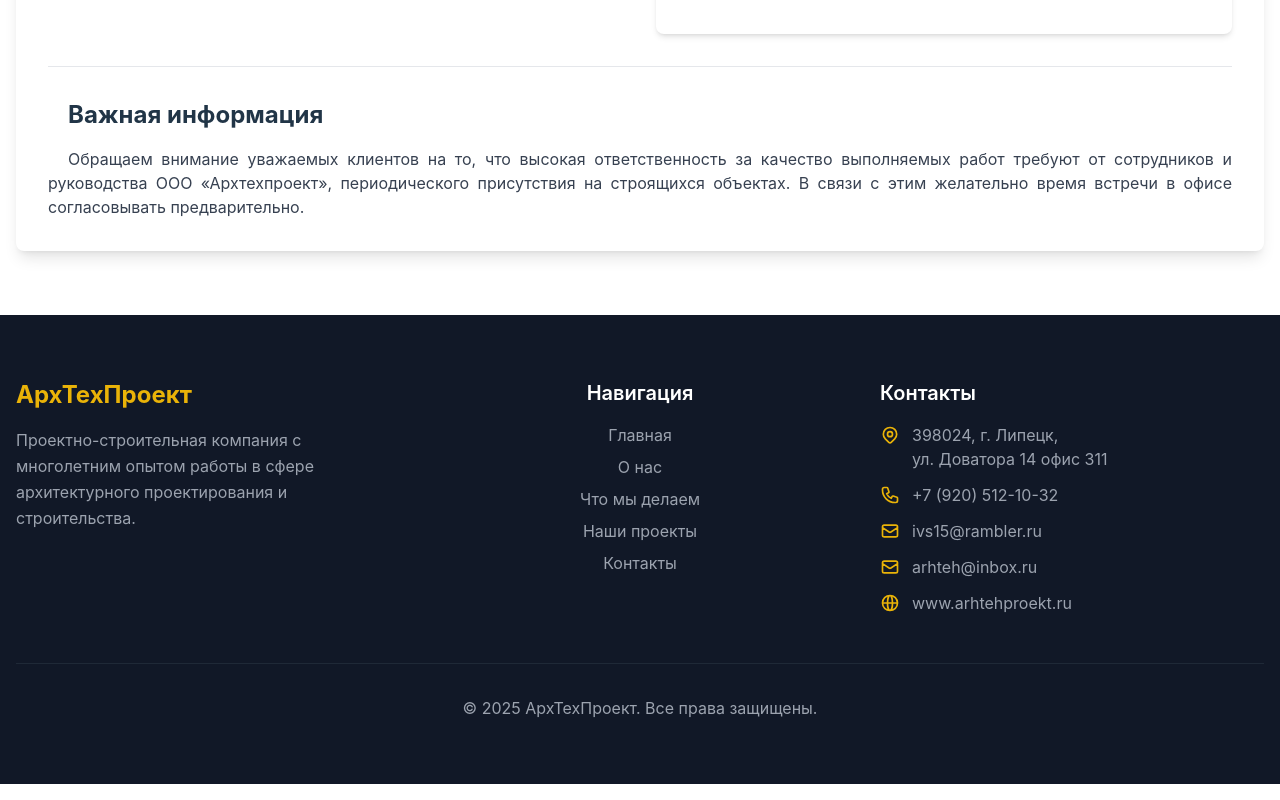
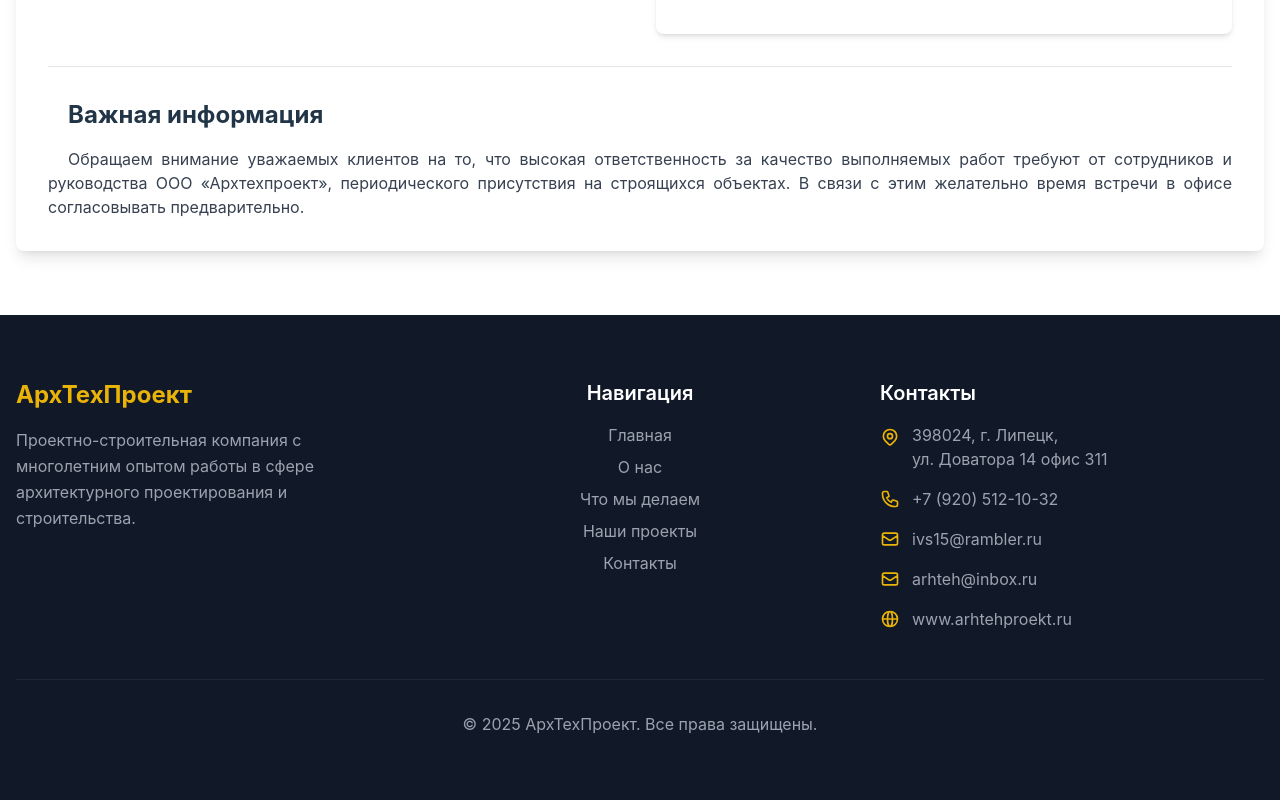
Before and after one commit to Ki3iL/arch_site, a Vue app: page / in a window 1280 px wide. Shown: the part 4544-5344 px from the top of the page. Built offline with nearby package versions, Linux system fonts and the light colour scheme.

Commit message:
fix menu mein

```diff
--- a/src/components/Footer.vue
+++ b/src/components/Footer.vue
@@ -2,6 +2,7 @@
 import { menu } from '@/data/menu.js';
 import { city, street, tel, email_1, email_2, site } from '@/data/contacts.js';
 import BaseIcon from '@/components/icons/BaseIcon.vue';
+import { scrollToElement } from '@/utils/scroll.js';
 
 const contactItems = [
   {
@@ -25,6 +26,20 @@ const contactItems = [
     href: `https://${site}`,
   },
 ];
+
+const handleNavClick = (e, href) => {
+  if (href === '#') {
+    e.preventDefault();
+    window.scrollTo({
+      top: 0,
+      behavior: 'smooth'
+    });
+  } else if (href.startsWith('#')) {
+    e.preventDefault();
+    const id = href.slice(1);
+    scrollToElement(id, 80);
+  }
+};
 </script>
 
 <template>
@@ -46,6 +61,7 @@ const contactItems = [
             <a v-for="item in menu"
               :key="item.title"
               :href="item.href"
+              @click="handleNavClick($event, item.href)"
               class="block text-gray-400 hover:text-yellow-500 transition duration-300">
               {{ item.title }}
             </a>
@@ -55,25 +71,18 @@ const contactItems = [
         <!-- Контакты -->
         <div class="space-y-4">
           <h3 class="text-xl font-semibold text-white">Контакты</h3>
-          <div class="space-y-3 text-gray-400">
-            <div class="flex items-start">
-              <BaseIcon name="location" iconClass="h-5 w-5 mr-3 mt-0.5 text-yellow-500" />
+          <div class="space-y-4">
+            <div class="flex items-start space-x-3">
+              <BaseIcon name="location" class="w-5 h-5 text-yellow-500 mt-1" />
               <div>
-                <p>{{city}}</p>
-                <p>{{street}}</p>
+                <p class="text-gray-400">{{ city }}</p>
+                <p class="text-gray-400">{{ street }}</p>
               </div>
             </div>
 
-            <div
-              v-for="item in contactItems"
-              :key="item.text"
-              class="flex items-center"
-            >
-              <BaseIcon :name="item.icon" iconClass="h-5 w-5 mr-3 text-yellow-500" />
-              <a
-                :href="item.href"
-                class="hover:text-yellow-500 transition duration-300"
-              >
+            <div v-for="item in contactItems" :key="item.text" class="flex items-center space-x-3">
+              <BaseIcon :name="item.icon" class="w-5 h-5 text-yellow-500" />
+              <a :href="item.href" class="text-gray-400 hover:text-yellow-500 transition duration-300">
                 {{ item.text }}
               </a>
             </div>
@@ -81,8 +90,9 @@ const contactItems = [
         </div>
       </div>
 
-      <div class="mt-12 pt-8 border-t border-gray-800 text-center">
-        <p class="text-gray-400">&copy; {{ new Date().getFullYear() }} АрхТехПроект. Все права защищены.</p>
+      <!-- Копирайт -->
+      <div class="mt-12 pt-8 border-t border-gray-800 text-center text-gray-400">
+        <p>&copy; {{ new Date().getFullYear() }} АрхТехПроект. Все права защищены.</p>
       </div>
     </div>
   </footer>
```
